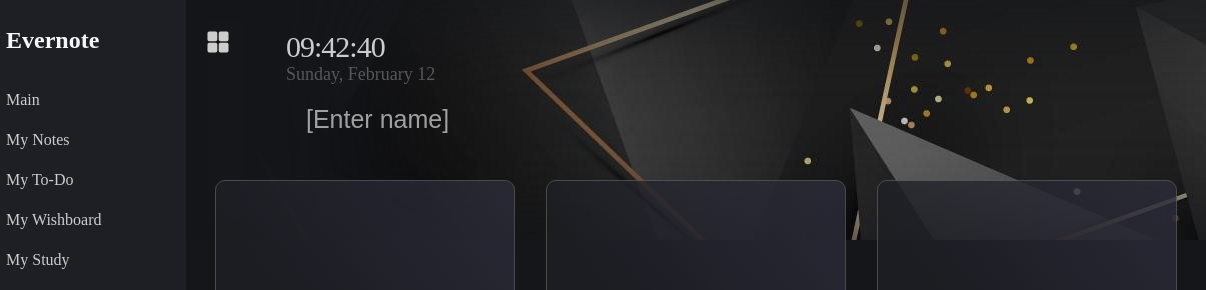
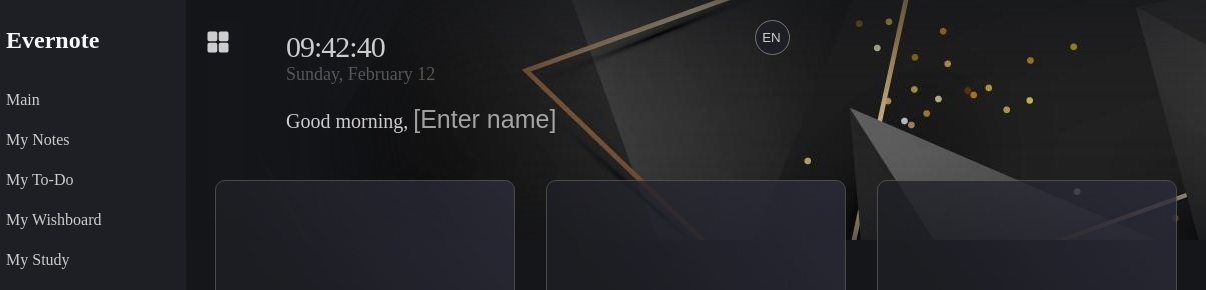
Before and after one commit to AlenaZezyulchik/rs-clone, a website built with webpack: page src/index.html in a window 1280 px wide. Shown: the top 290 px of the page, 74-1280 px from the left. Built offline with nearby package versions, Linux system fonts and the light colour scheme; what dragula would draw is missing.

Commit message:
feat: added language switcher and fixed bug in console

```diff
--- a/src/app/main/header/header.ts
+++ b/src/app/main/header/header.ts
@@ -34,25 +34,43 @@ function createHeader() {
   appendElement(greetContainer, greetSpanElem);
   addClasslist(greetSpanElem, 'greeting');
 
-  const greetInputElem: DomElements = <HTMLInputElement>createHtmlElement('input');
+  const greetInputElem = createHtmlElement('input') as HTMLInputElement;
   appendElement(greetContainer, greetInputElem);
   addClasslist(greetInputElem, 'user-name');
   greetInputElem.setAttribute('type', 'text');
   greetInputElem.setAttribute('placeholder', '[Enter name]');
 
+  const rightContainer: DomElements = <HTMLElement>createHtmlElement('div');
+  addClasslist(rightContainer, 'header_right-container');
+  appendElement(header, rightContainer);
+
+  const langContainer: DomElements = <HTMLSelectElement>createHtmlElement('select');
+  addClasslist(langContainer, 'change-lang');
+  appendElement(rightContainer, langContainer);
+
+  const optionRu = document.createElement('option') as HTMLOptionElement;
+  addClasslist(optionRu, 'lang_ru');
+  optionRu.value = "ru";
+  optionRu.innerText = "RU";
+  appendElement(langContainer, optionRu);
+
+  const optionEn = document.createElement('option') as HTMLOptionElement;
+  addClasslist(optionEn, 'lang_en');
+  optionEn.value = "en";
+  optionEn.innerText = "EN"
+  optionEn.setAttribute('selected', 'selected')
+  appendElement(langContainer, optionEn);
+
   const date = new Date();
   let hours: any = date.getHours();
   let min;
   let sec;
-  let timeOfDay: any;
-
-  //const userName = document.querySelector('.user-name') as HTMLInputElement;
 
   function showDate() {
     const date = new Date();
     let options: any = { weekday: 'long', month: 'long', day: 'numeric' };
     dateElem.textContent = date.toLocaleString('en', options);
-  }
+  };
 
   function showTime() {
     const date = new Date();
@@ -61,25 +79,29 @@ function createHeader() {
     sec = date.getSeconds() < 10 ? '0' + date.getSeconds() : date.getSeconds();
     timeElem.textContent = `${hours}:${min}:${sec}`;
     showDate();
-  }
+  };
   setInterval(showTime, 1000);
+  showGreeting(greetSpanElem);
+  window.addEventListener('beforeunload', () => {setLocalStorage(greetInputElem)});
+  window.addEventListener('load', () => {getLocalStorage(greetInputElem)});
+  return header;
+};
 
-  function showGreeting() {
-    if (hours >= 6 && hours < 12) {
-      timeOfDay = 'morning';
-    }
-    if (hours >= 12 && hours < 18) {
-      timeOfDay = 'afternoon';
-    }
-    if (hours >= 18 && hours < 24) {
-      timeOfDay = 'evening';
-    }
-    if (hours >= 0 && hours < 6) {
-      timeOfDay = 'night';
-    }
-    greetSpanElem.textContent = `Good ${timeOfDay}, `;
-  }
+function showGreeting(greetSpanElem: HTMLElement) {
+  const date = new Date();
+  let hours: any = date.getHours();
+  let timeOfDay = (hours >= 6 && hours < 12) ? 'morning' : (hours >= 12 && hours < 18) ? 'afternoon' : (hours >= 18 && hours < 24) ? 'evening' : (hours >= 0 && hours < 6) ? 'night' : "";
+  greetSpanElem.textContent = `Good ${timeOfDay}, `;
+};
 
-  return header;
-}
+function setLocalStorage(greetInputElem: HTMLInputElement) {
+  localStorage.setItem('name', greetInputElem.value);
+};
+
+function getLocalStorage(greetInputElem: HTMLInputElement) {
+  if (localStorage.getItem('name')) {
+    greetInputElem.value = localStorage.getItem('name') as string;
+  };
+};
+
 export default createHeader;
--- a/src/app/router/router.ts
+++ b/src/app/router/router.ts
@@ -36,7 +36,7 @@ function viewBox(): void {
     mywishboard: {
       render() {
         pageView.innerHTML = '';
-        appendElement(pageView, createWishboardPage())
+        createWishboardPage();
       },
       title: 'To-Do List',
       description: 'This is the wishboard page',
--- a/src/app/types/types.ts
+++ b/src/app/types/types.ts
@@ -4,6 +4,8 @@ type DomElements =
     | HTMLDivElement
     | HTMLButtonElement
     | HTMLInputElement
-    | HTMLSpanElement;
+    | HTMLSpanElement
+    | HTMLOptionElement
+    | HTMLSelectElement;
 
 export default DomElements;
--- a/src/style/components/_header.scss
+++ b/src/style/components/_header.scss
@@ -46,7 +46,7 @@
 
 .greeting__container {
   font-size: 20px;
-  padding: 10px 40px;
+  padding: 10px 20px;
 }
 
 .greeting {
--- a/src/style/components/_wishboard.scss
+++ b/src/style/components/_wishboard.scss
@@ -6,6 +6,8 @@
 
 .wish-board__container {
   display: flex;
+  z-index: 3;
+  flex: 1;
   transition: 0.7s;
   margin-top: -100px;
  // margin-left: 260px;
@@ -87,7 +89,7 @@
   overflow-y: scroll;
 }
 
-.gu-mirror {   //элемент который находится в движении
+/*.gu-mirror {   //элемент который находится в движении
   position: fixed !important;
   margin: 0 !important;
   z-index: 9999 !important;
@@ -108,7 +110,7 @@
   opacity: 0.2;
   -ms-filter: "progid:DXImageTransform.Microsoft.Alpha(Opacity=20)";
   filter: alpha(opacity=20);
-}
+}*/
 
 @media (max-width: 1000px) {
   .wish-board__image {
```
Also changed, not shown: src/app/main/wishBoard/wishBoard.ts (+1 -11 lines).
